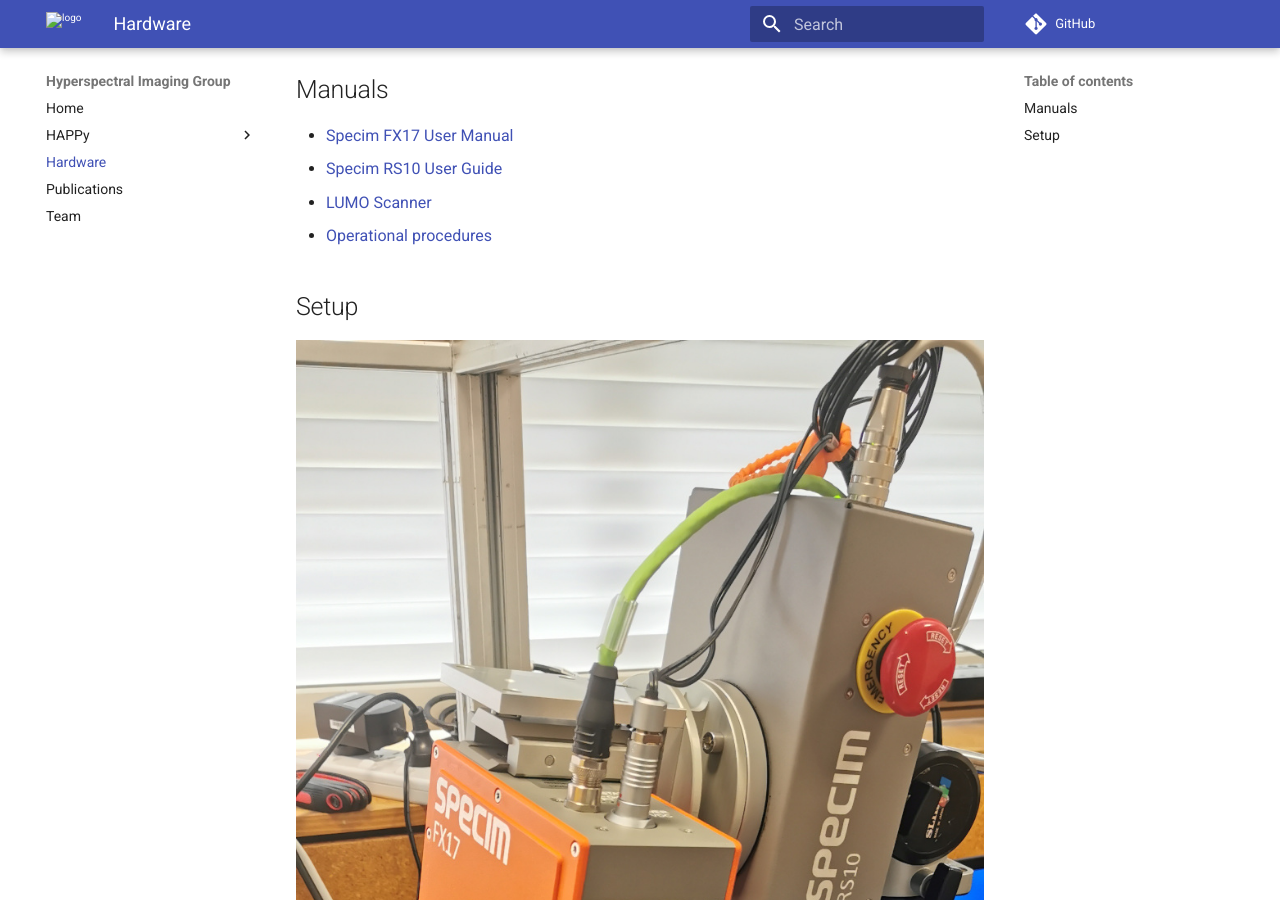
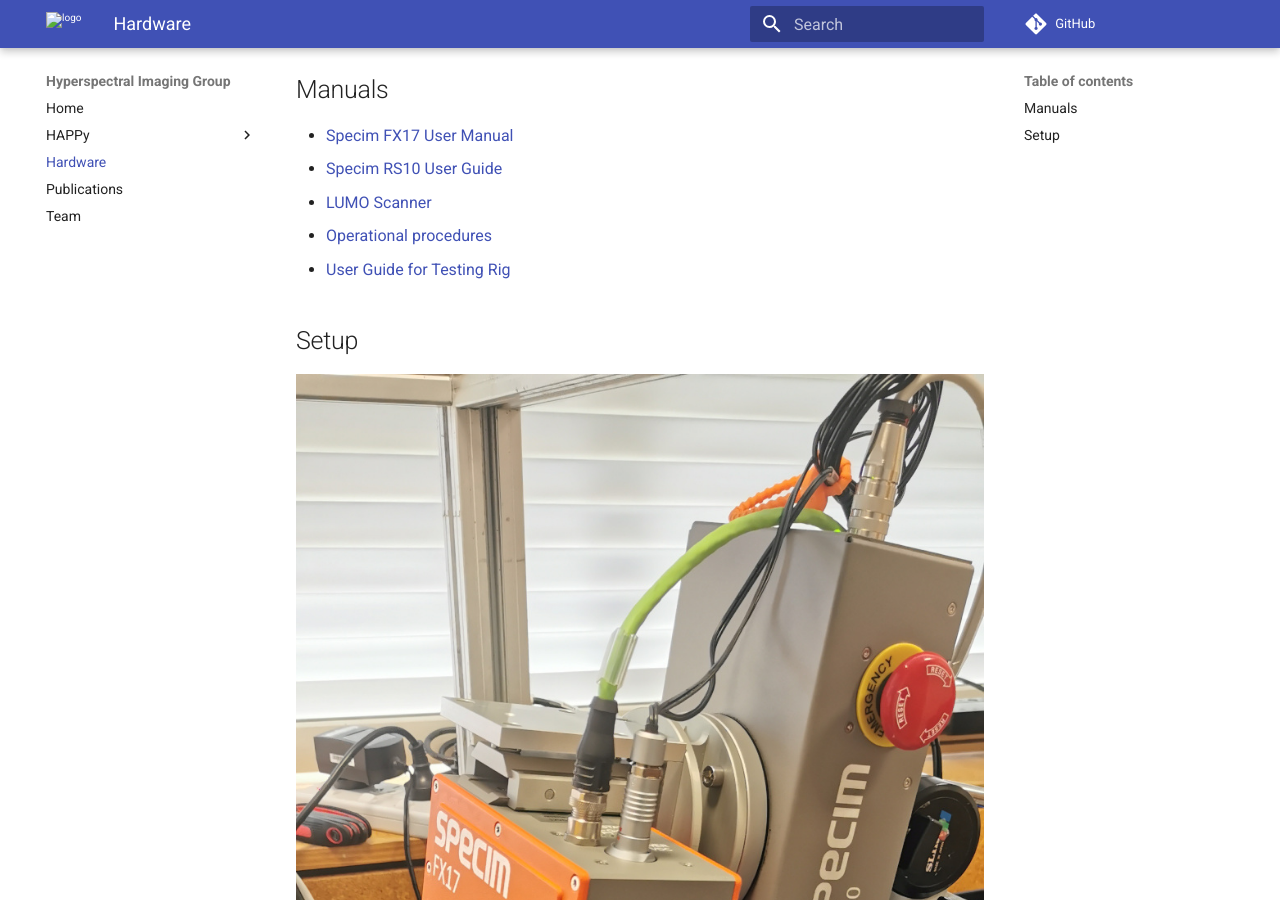
Before and after one commit to wairas/hsi-website, an MkDocs documentation site: the page built from docs/hardware.md, in a window 1280 px wide and 900 px high, scrolled down 300 px. Built offline with MkDocs 1.6.1 and Material for MkDocs 9.7.7, drawn with Linux system fonts in a browser that asks for light colours; comment, search, counter and statistics services are not loaded.

Commit message:
added User Guide for Testing Rig PDF

```diff
--- a/docs/hardware.md
+++ b/docs/hardware.md
@@ -14,6 +14,7 @@
 * [Specim RS10 User Guide](img/rotating-stage-10-user-guide-v1.0.pdf)
 * [LUMO Scanner](img/lumo_scanner.pdf)
 * [Operational procedures](files/Operational%20Procedures%20for%20HSI.docx)
+* [User Guide for Testing Rig](files/User%20Guide%20for%20Testing%20Rig.pdf)
 
 
 # Setup
```
Also changed, not shown: 1 other file.
